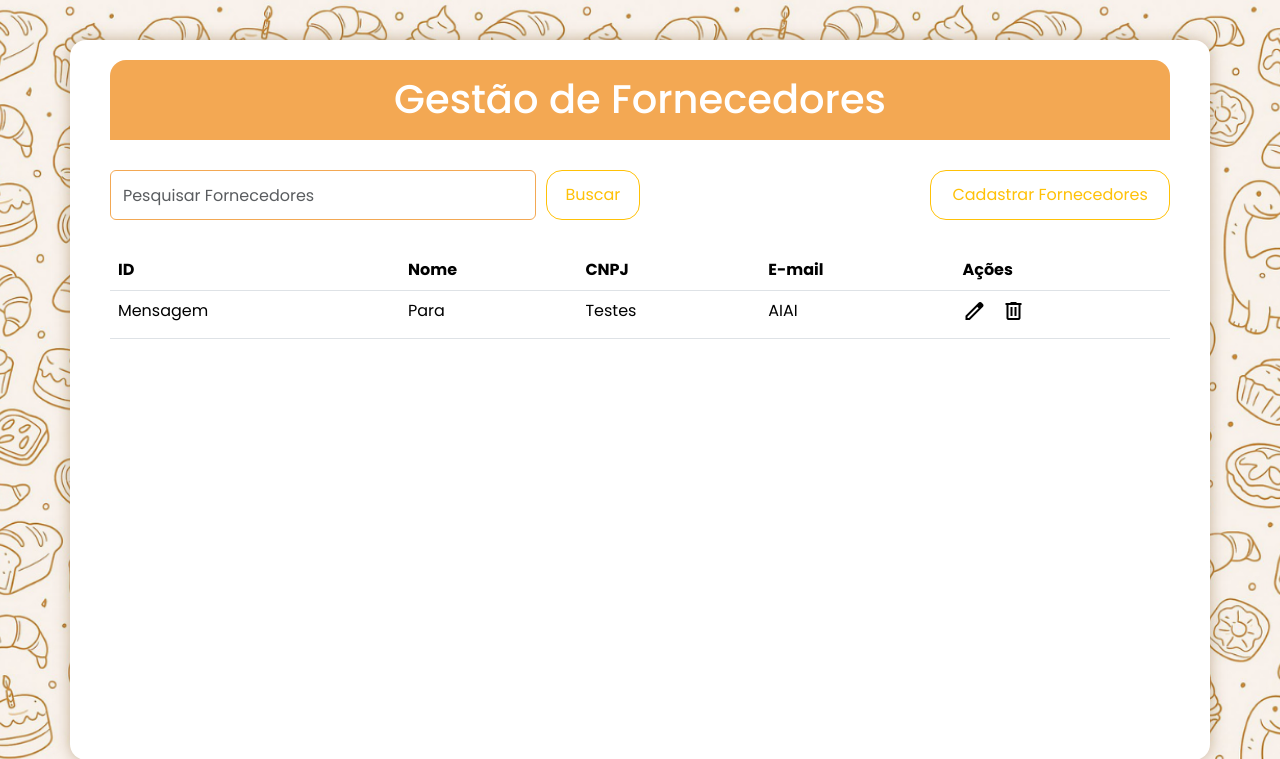
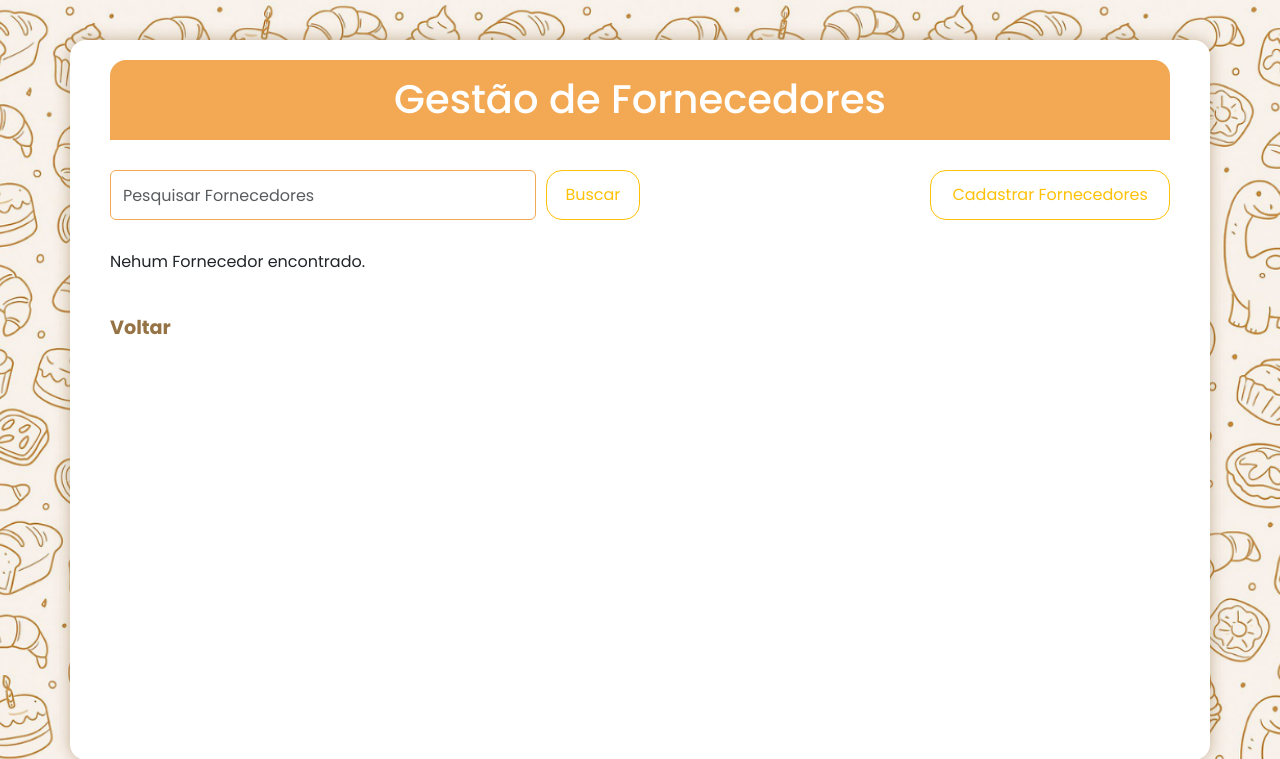
Before and after one commit to micaeljunco/GePadariaMbembe, a PHP site: page /Fornecedores.php in a window 1280 px wide. Shown: the top 759 px of the page. Run offline with PHP 8.4, Linux system fonts and the light colour scheme; data that the repository does not hold is empty.

Commit message:
Update Fornecedores.php

```diff
--- a/html/Fornecedores.php
+++ b/html/Fornecedores.php
@@ -2,36 +2,35 @@
 session_start();
 require_once '../PHP/conexao.php';
 
-    // // Verifica se o usuario tem permissao de ADM ou Secretaria
-    // if($_SESSION['perfil'] !=1 && $_SESSION['perfil'] !=2){
-    //     echo "<script>alert('Acesso Negado!');window.location.href='principal.php';</script>";
-    //     exit();
-    // }
-
-    // ADICIONAR APÓS TER DIVISÕES DE NÍVEIS
-    $usuario = []; // Inicializa a variavel para evitar erros
-
-    // Se o formulario for enviado busca o usuario pelo id ou nome
+// Se o formulario for enviado busca o fornecedor pelo id ou nome
 if($_SERVER["REQUEST_METHOD"] == "POST" && !empty($_POST['busca'])){
     $busca = trim($_POST['busca']);
 
     // Verifica se a busca é um numero ou um nome
     if(is_numeric($busca)){
-            $sql = "SELECT * FROM fornecedores WHERE id_fornecedores = :busca ORDER BY nome_fornecedor ASC";
+        $sql = "SELECT * FROM fornecedores
+                WHERE id_fornecedor = :busca
+                ORDER BY nome_fornecedor ASC";
         $stmt = $con->prepare($sql);
         $stmt->bindParam(':busca', $busca, PDO::PARAM_INT);
-        }else{
-            $sql = "SELECT * FROM fornecedores WHERE nome_fornecedor LIKE :busca_nome_fornecedor ORDER BY nome_fornecedor ASC";
+    } else {
+        $sql = "SELECT * FROM fornecedores
+                WHERE nome_fornecedor LIKE :busca
+                ORDER BY nome_fornecedor ASC";
         $stmt = $con->prepare($sql);
-            $stmt->bindValue(':busca_nome_fornecedor', "$busca%", PDO::PARAM_STR);
+        $stmt->bindValue(':busca', "%$busca%", PDO::PARAM_STR);
     }
-    }else {
-        $sql = "SELECT * FROM fornecedores ORDER BY nome_fornecedor ASC";
+} else {
+    // Query normal - CORRIGIDO e LEGÍVEL
+    $sql = "SELECT fornecedores.*, telefone.numero
+            FROM fornecedores
+            LEFT JOIN telefone ON fornecedores.id_telefone = telefone.id_telefone
+            ORDER BY fornecedores.nome_fornecedor ASC";
     $stmt = $con->prepare($sql);
+}
 
-    }
 $stmt->execute();
-        $usuarios = $stmt->fetchAll(PDO::FETCH_ASSOC);
+$fornecedores = $stmt->fetchAll(PDO::FETCH_ASSOC);
 ?>
 <!DOCTYPE html>
 <html lang="pt-br">
@@ -53,7 +52,6 @@
     <div class="nomePag">
         <h1>Gestão de Fornecedores</h1>
     </div>
-
     <div class="tabela">
         <div class="interacao">
             <div class="busca">
@@ -65,19 +63,22 @@
                 <button class="btn btn-outline-warning">Cadastrar Fornecedores</button>
             </div>
         </div>
+            <?php if(!empty($fornecedores)):  ?>
             <table class="table">
                 <thead>
+                    <tr>
                         <th>ID</th>
                         <th>Nome</th>
-                    <th>CNPJ</th>
-                    <th>E-mail</th>
+                        <th>Telefone</th>
                         <th>Ações</th>
+                    </tr>
                 </thead>
                 <tbody>
-                    <td>Mensagem</td>
-                    <td>Para</td>
-                    <td>Testes</td>
-                    <td>AIAI</td>
+                <?php foreach($fornecedores as $fornecedor) :?>
+                <tr>
+                    <td><?=htmlspecialchars($fornecedor['id_fornecedor'])?></td>
+                    <td><?=htmlspecialchars($fornecedor['nome_fornecedor'])?></td>
+                    <td><?=htmlspecialchars($fornecedor['id_telefone'])?></td>
                     <td>
                         <div class="acoes">
                             <div class="editar">
@@ -87,10 +88,16 @@
                                 <span class="material-symbols-outlined">delete</span>
                             </div>
                         </div>
-
                     </td>
+                </tr>
+                <?php endforeach; ?>
                 </tbody>
             </table>
+        <?php else: ?>
+            <p>Nehum Fornecedor encontrado.</p>
+        <?php endif; ?>
+        <br>
+        <a href="principal.php">Voltar</a>
 
         </div>
 
```
Lines whose indentation alone changed are shown as unchanged.
